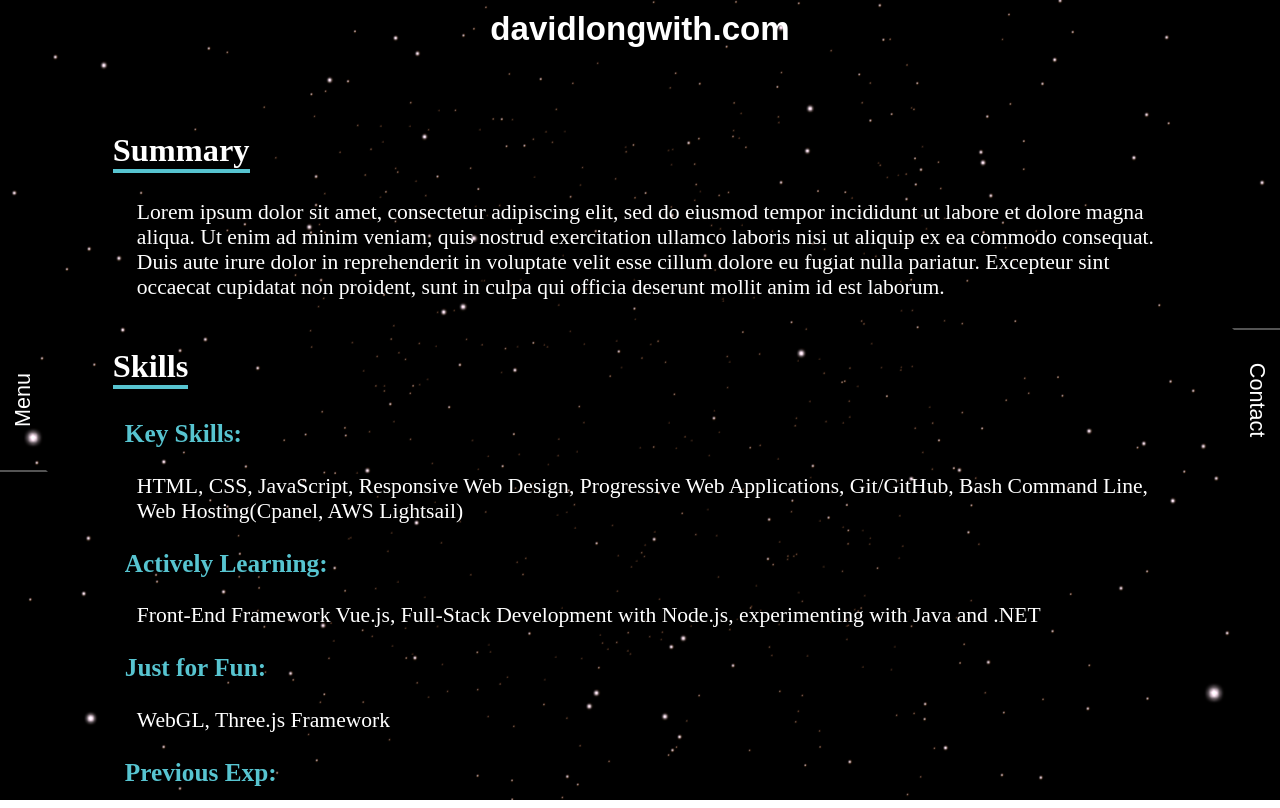
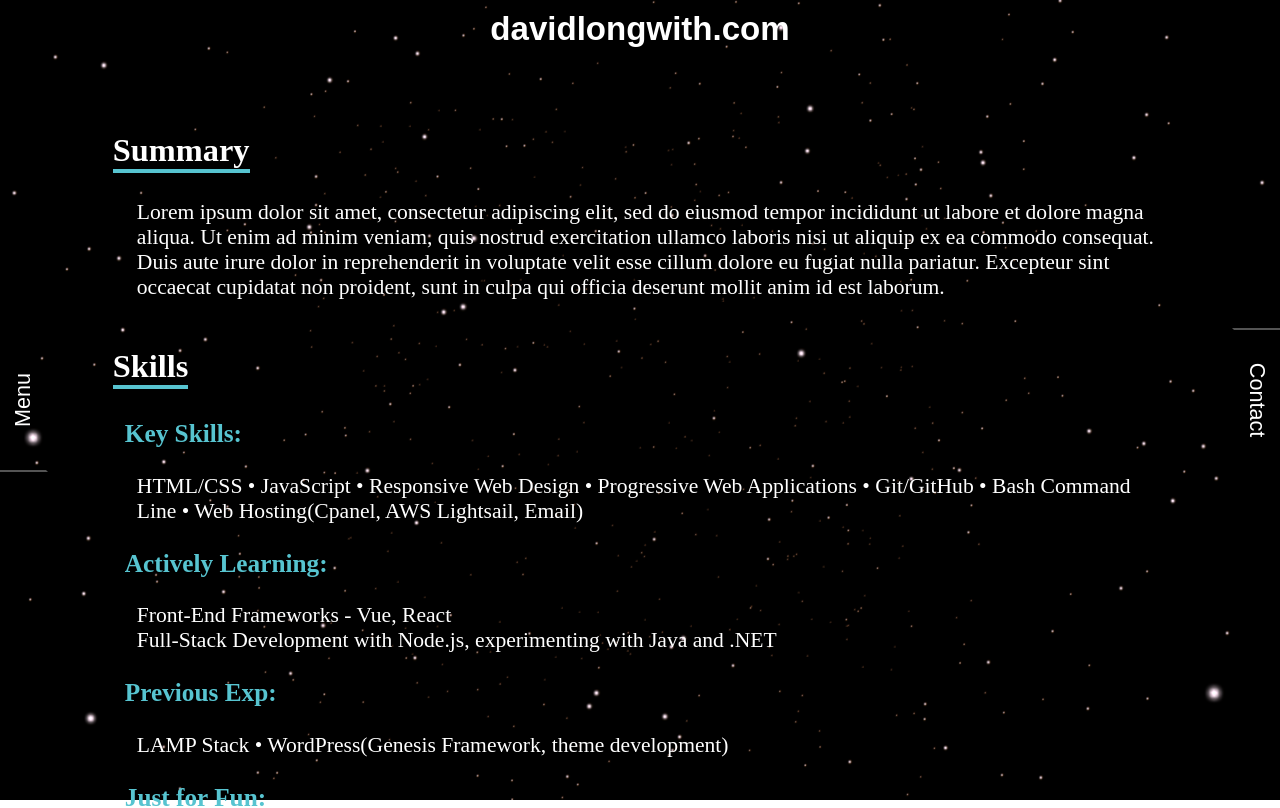
Before and after one commit to davidlongwith/portfolio-mysite-vue, a Vue app: page /about in a window 1280 px wide. Shown: the top 808 px of the page. Built offline with nearby package versions, Linux system fonts and the light colour scheme; a web font is replaced by a local one.

Commit message:
tidy up skills section

```diff
--- a/src/views/About.vue
+++ b/src/views/About.vue
@@ -16,25 +16,26 @@
       <h2>Skills</h2>
       <h3>Key Skills:</h3>
       <p>
-        HTML, CSS, JavaScript, Responsive Web Design, Progressive Web
-        Applications, Git/GitHub, Bash Command Line, Web Hosting(Cpanel, AWS
-        Lightsail)
+        HTML/CSS &bull; JavaScript &bull; Responsive Web Design &bull;
+        Progressive Web Applications &bull; Git/GitHub &bull; Bash Command Line
+        &bull; Web Hosting(Cpanel, AWS Lightsail, Email)
       </p>
       <h3>Actively Learning:</h3>
       <p>
-        Front-End Framework Vue.js, Full-Stack Development with Node.js,
-        experimenting with Java and .NET
+        Front-End Frameworks - Vue, React
+        <br />Full-Stack Development with Node.js, experimenting with Java and
+        .NET
       </p>
+      <h3>Previous Exp:</h3>
+      <p>LAMP Stack &bull; WordPress(Genesis Framework, theme development)</p>
       <h3>Just for Fun:</h3>
-      <p>WebGL, Three.js Framework</p>
-      <h3>Previous Exp:</h3>
-      <p>LAMP Stack, WordPress(Genesis Framework, theme development)</p>
+      <p>WebGL &bull; Three.js Framework</p>
     </div>
     <div class="content-block">
       <h2>Education</h2>
       <p>
-        Business Administration, Associate of Arts - AA <br />Howard Community
-        College <br />Graduate Spring 2014
+        Business Administration, Associate of Arts - AA
+        <br />Howard Community College <br />Graduated Spring 2014
       </p>
     </div>
     <div class="content-block">
```
